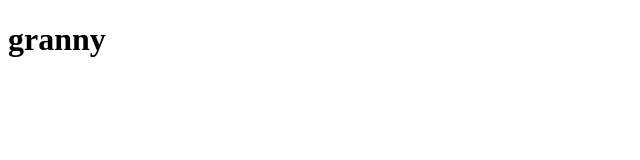
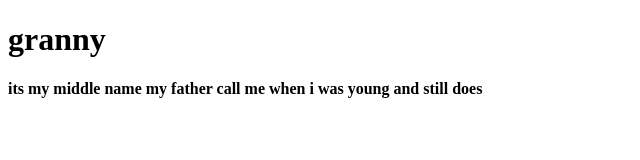
Before and after one commit to natyia1234/natyiahunt, a plain HTML site: page index.html in a window 1280 px wide. Shown: the whole page, without its empty margins (0-640 px from the left). Drawn offline with Linux system fonts and the light colour scheme.

Commit message:
Update index.html

```diff
--- a/index.html
+++ b/index.html
@@ -7,5 +7,6 @@
   </head>
   <body>
     <h1>granny</h1>
+    <h4>its my middle name my father call me when i was young and still does</h4>
   </body>
 </html>
```
